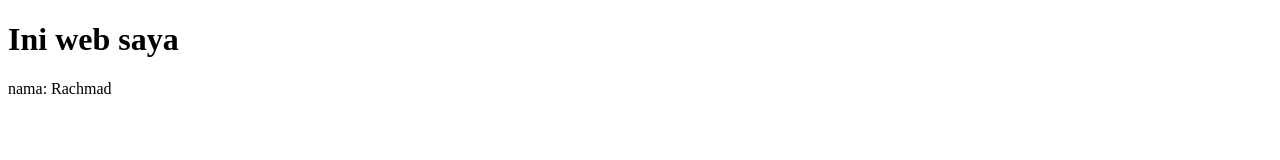
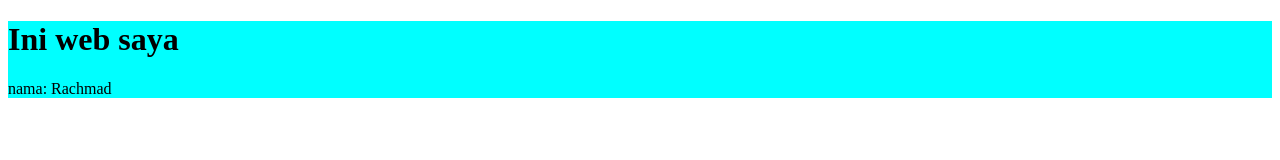
Before and after one commit to rachmad-s/simulation-1, a plain HTML site: page index.html in a window 1280 px wide. Drawn offline with Linux system fonts and the light colour scheme.

Commit message:
perubahan warna

```diff
--- a/index.html
+++ b/index.html
@@ -4,10 +4,19 @@
     <meta charset="UTF-8">
     <meta name="viewport" content="width=device-width, initial-scale=1.0">
     <title>Git</title>
+    <style>
+        .header {
+            background-color: aqua;
+        }
+    </style>
 </head>
 <body>
 
-    <h1>Ini web saya</h1>
-    <p>nama: Rachmad</p>
+    <div class="header">
+        <h1>Ini web saya</h1>
+        <p>nama: Rachmad</p>
+    </div>
+
+
 </body>
 </html>
```
